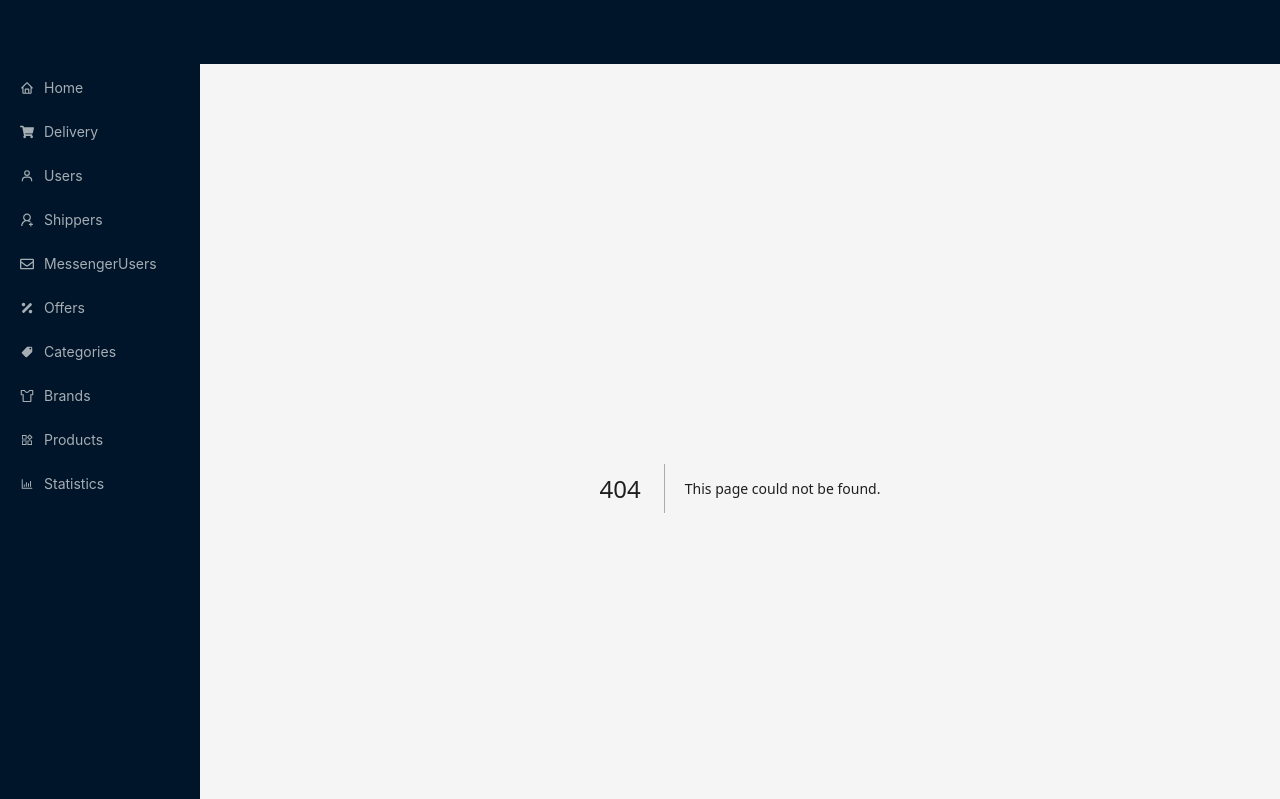
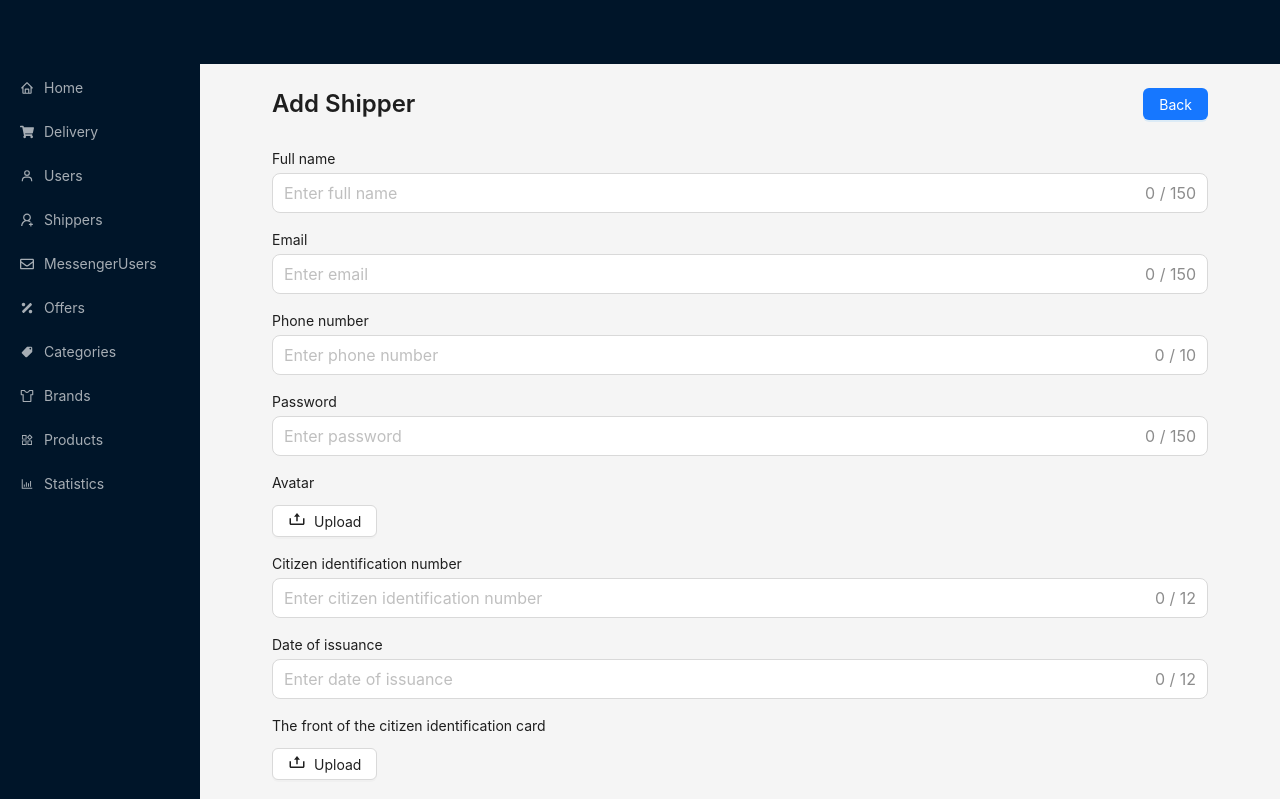
Before and after one commit to NguyenQuocTien15/admin, a Next.js app: page /shippers/add-shipper in a window 1280 px wide. Before the commit this address had no page. Shown: the top 799 px of the page. Built offline with nearby package versions, Linux system fonts and the light colour scheme.

Commit message:
add shipper

```diff
--- /dev/null
+++ b/src/pages/shippers/add-shipper.tsx
@@ -0,0 +1,186 @@
+import { HeadComponent, ImagePicker } from "@/components";
+import { Button, Input } from "antd";
+import React, { useState } from "react";
+import { useRouter } from "next/router";
+type Props = {
+  visible: boolean;
+  onClose: () => void;
+};
+const AddShippers = (props: Props) => {
+  const router = useRouter();
+  const { visible, onClose } = props;
+
+  const [isLoading, setIsLoading] = useState(false);
+  const [fullName, setFullName] = useState("");
+  const [email, setEmail] = useState("");
+  const [phoneNumber, setPhoneNumber] = useState("");
+  const [password, setPassword] = useState("");
+  const [CIN, setCIN] = useState("");
+  const [dateOfIssuance, setDateOfIssuance] = useState("");
+  const [filesAvatar, setFilesAvatar] = useState<any[]>([]);
+  const [filesFront, setFilesFront] = useState<any[]>([]);
+  const [filesBack, setFilesBack] = useState<any[]>([]);
+
+  const handleClose = () => {
+    setFullName("");
+    setFilesFront([]);
+    onClose();
+  };
+  const handleAddNewShipper = () => {};
+  return (
+    <div className="ml-5 mr-5">
+      <div>
+        <HeadComponent
+          title="Shipper"
+          pageTitle="Add Shipper"
+          extra={
+            <Button type="primary" onClick={() => router.back()}>
+              Back
+            </Button>
+          }
+        />
+      </div>
+      <div className="mb-3 mt-3">
+        <div className="mt-3">
+          {" "}
+          <div className="mt-1 mb-1">Full name</div>
+          <Input
+            size="large"
+            placeholder="Enter full name"
+            maxLength={150}
+            showCount
+            allowClear
+            value={fullName}
+            onChange={(val) => setFullName(val.target.value)}
+          />
+        </div>
+        <div className="mt-3">
+          <div className="mt-1 mb-1">Email</div>
+          <Input
+            size="large"
+            placeholder="Enter email"
+            maxLength={150}
+            showCount
+            allowClear
+            value={email}
+            onChange={(val) => setEmail(val.target.value)}
+          />
+        </div>
+        <div className="mt-3">
+          <div className="mt-1 mb-1">Phone number</div>
+          <Input
+            size="large"
+            placeholder="Enter phone number"
+            maxLength={10}
+            showCount
+            allowClear
+            value={phoneNumber}
+            onChange={(val) => setPhoneNumber(val.target.value)}
+          />
+        </div>
+        <div className="mt-3">
+          <div className="mt-1 mb-1">Password</div>
+          <Input
+            size="large"
+            placeholder="Enter password"
+            maxLength={150}
+            showCount
+            allowClear
+            value={password}
+            onChange={(val) => setPassword(val.target.value)}
+          />
+        </div>
+        <div className="mt-3">
+          <div className="mt-1 mb-1">Avatar</div>
+          {filesAvatar.length > 0 && (
+            <div className="mt-1">
+              <img
+                src={URL.createObjectURL(filesAvatar[0])}
+                style={{
+                  width: 200,
+                  height: "auto",
+                }}
+                alt=""
+              />
+            </div>
+          )}
+          <ImagePicker
+            loading={isLoading}
+            onSelected={(vals) => setFilesAvatar(vals)}
+          />
+        </div>
+        <div className="mt-3">
+          <div className="mt-1 mb-1">Citizen identification number</div>
+          <Input
+            size="large"
+            placeholder="Enter citizen identification number"
+            maxLength={12}
+            showCount
+            allowClear
+            value={CIN}
+            onChange={(val) => setCIN(val.target.value)}
+          />
+        </div>
+        <div className="mt-3">
+          <div className="mt-1 mb-1">Date of issuance</div>
+          <Input
+            size="large"
+            placeholder="Enter date of issuance"
+            maxLength={12}
+            showCount
+            allowClear
+            value={dateOfIssuance}
+            onChange={(val) => setDateOfIssuance(val.target.value)}
+          />
+        </div>
+        <div className="mt-3">
+          <div className="mt-1 mb-1">
+            The front of the citizen identification card
+          </div>
+          {filesFront.length > 0 && (
+            <div className="mt-1">
+              <img
+                src={URL.createObjectURL(filesFront[0])}
+                style={{
+                  width: 200,
+                  height: "auto",
+                }}
+                alt=""
+              />
+            </div>
+          )}
+          <ImagePicker
+            loading={isLoading}
+            onSelected={(vals) => setFilesFront(vals)}
+          />
+        </div>
+        <div className="mt-3">
+          <div className="mt-1 mb-1">
+            The back of the citizen identification card
+          </div>
+          {filesBack.length > 0 && (
+            <div className="mt-1">
+              <img
+                src={URL.createObjectURL(filesBack[0])}
+                style={{
+                  width: 200,
+                  height: "auto",
+                }}
+                alt=""
+              />
+            </div>
+          )}
+          <ImagePicker
+            loading={isLoading}
+            onSelected={(vals) => setFilesBack(vals)}
+          />
+        </div>
+        <div className="d-flex justify-content-end mt-3">
+          <button className="btn btn-primary">Save</button>
+        </div>
+      </div>
+    </div>
+  );
+};
+
+export default AddShippers;
--- a/src/pages/shippers/index.tsx
+++ b/src/pages/shippers/index.tsx
@@ -16,14 +16,13 @@ const Shippers = () => {
         extra={
           <Button
             type="primary"
-            onClick={() => setIsVisibleModalNewShipper(true)}
+            onClick={() => router.push(`/shippers/add-shipper`)}
           >
             Add Shipper
           </Button>
         }
       />
-      <AddNewShipper visible={isVisibleModalNewShipper}
-      onClose={()=> setIsVisibleModalNewShipper(false)}></AddNewShipper>
+
     </div>
   );
 };
```
